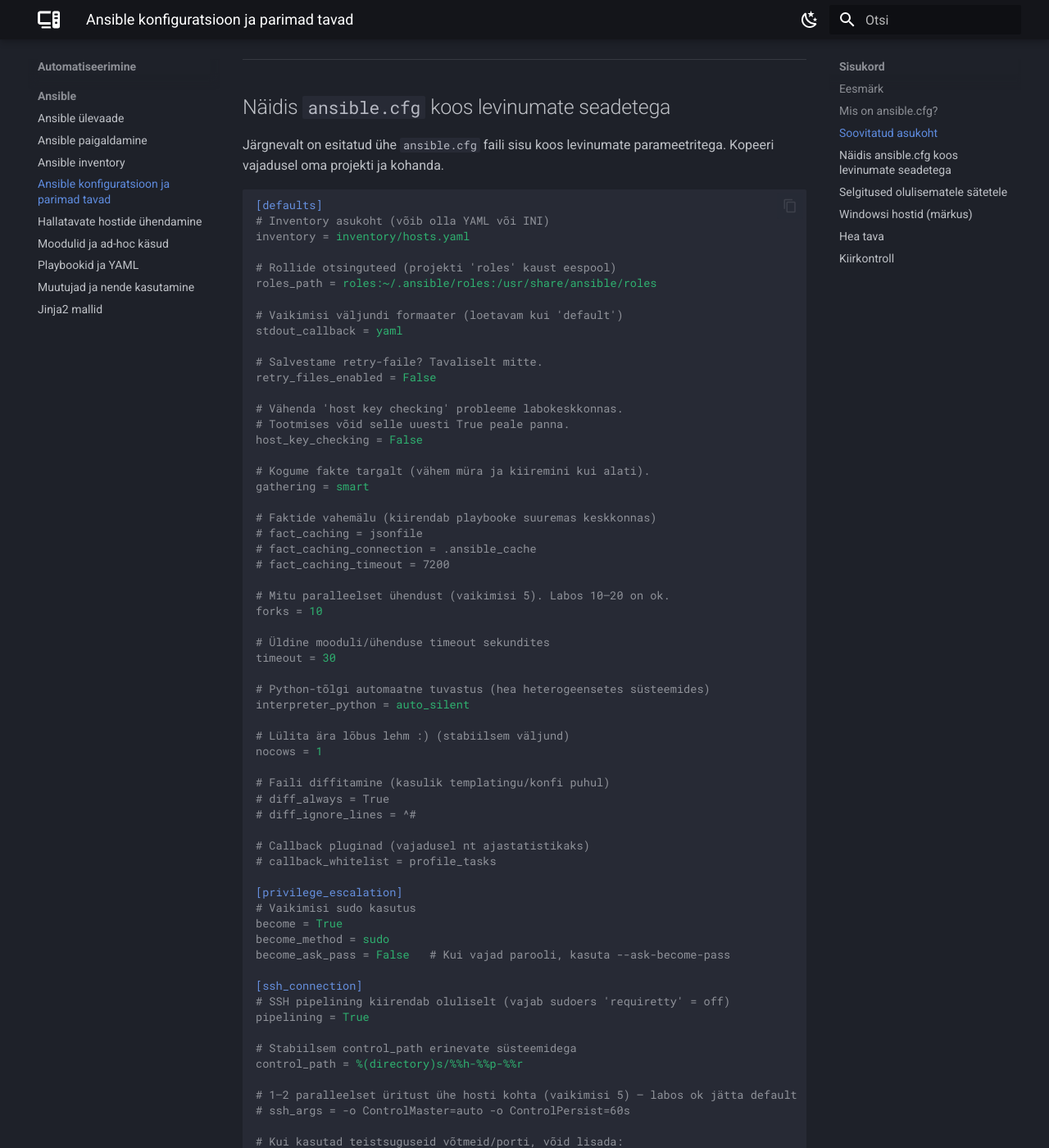
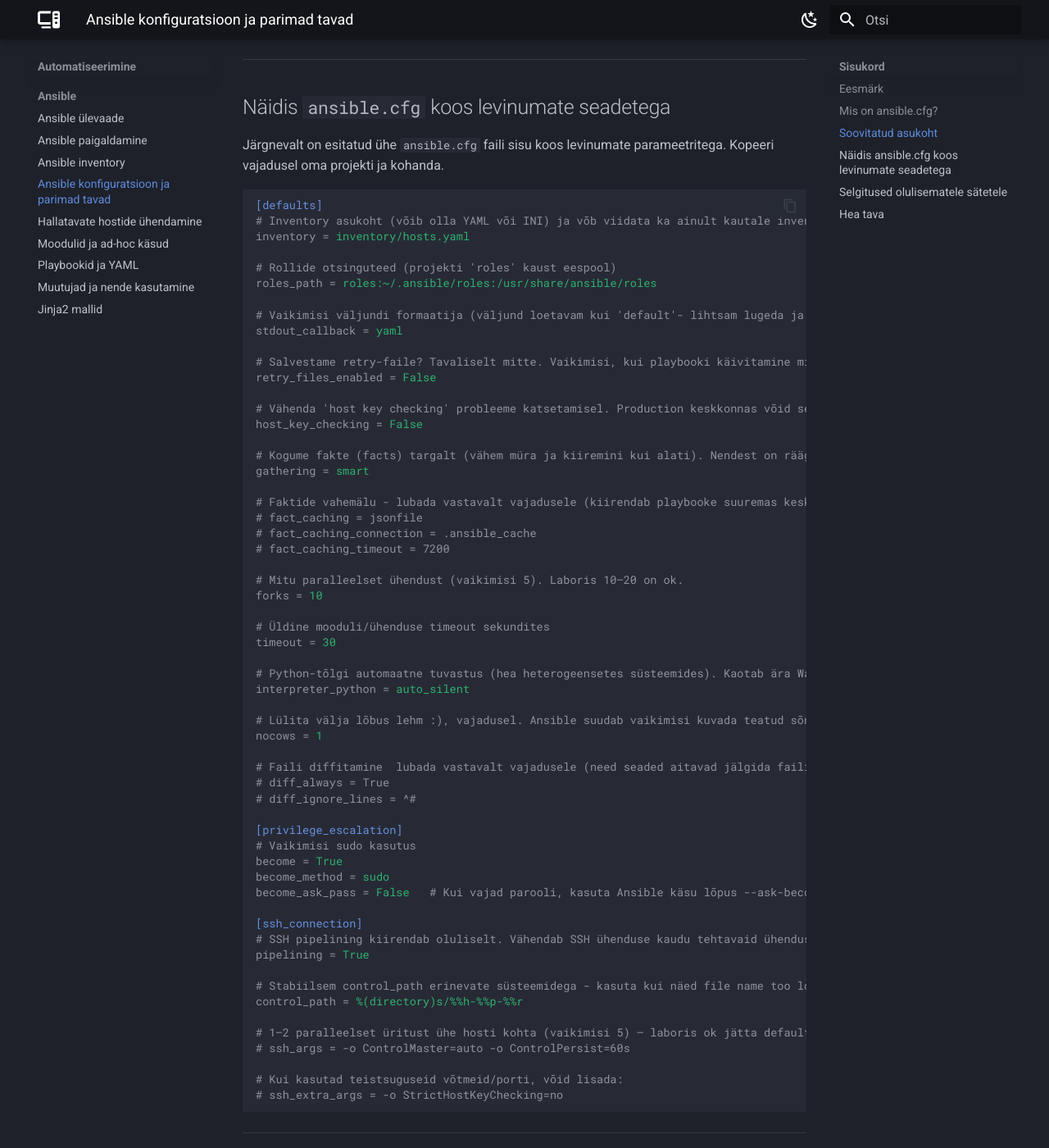
Before and after one commit to priitpaap/priitpaap.github.io, an MkDocs documentation site: the page built from docs/ansible/ansibleconf.md, in a window 1280 px wide and 1400 px high, scrolled down 1133 px. Shown: the whole window at 82% size. Built offline with MkDocs 1.6.1 and Material for MkDocs 9.7.7, drawn with Linux system fonts in a browser that asks for light colours; some of the changed text lies outside the part shown.

Commit message:
Update ansibleconf.md

````diff
--- a/docs/ansible/ansibleconf.md
+++ b/docs/ansible/ansibleconf.md
@@ -49,63 +49,59 @@
 
 ```ini
 [defaults]
-# Inventory asukoht (võib olla YAML või INI)
+# Inventory asukoht (võib olla YAML või INI) ja võb viidata ka ainult kautale inventory/ kui kasutatakse mitut inventory faili.
 inventory = inventory/hosts.yaml
 
 # Rollide otsinguteed (projekti 'roles' kaust eespool)
 roles_path = roles:~/.ansible/roles:/usr/share/ansible/roles
 
-# Vaikimisi väljundi formaater (loetavam kui 'default')
+# Vaikimisi väljundi formaatija (väljund loetavam kui 'default'- lihtsam lugeda ja tõrkeid leida)
 stdout_callback = yaml
 
-# Salvestame retry-faile? Tavaliselt mitte.
+# Salvestame retry-faile? Tavaliselt mitte. Vaikimisi, kui playbooki käivitamine mingil põhjusel ebaõnnestub mõne hosti puhul, loob Ansible sinu töökausta (või määratud kausta) nn *retry-faili*, mille faili lõpp on .retry. See fail sisaldab **nimekirja hostidest, kus playbook ebaõnnestus**. Selle eesmärk on, et saad järgmise käsuga uuesti käivitada playbooki ainult nende probleemsete hostide peal. N: ansible-playbook site.yml --limit @site.retry
 retry_files_enabled = False
 
-# Vähenda 'host key checking' probleeme labokeskkonnas.
-# Tootmises võid selle uuesti True peale panna.
+# Vähenda 'host key checking' probleeme katsetamisel. Production keskkonnas võid selle uuesti True peale panna.
 host_key_checking = False
 
-# Kogume fakte targalt (vähem müra ja kiiremini kui alati).
+# Kogume fakte (facts) targalt (vähem müra ja kiiremini kui alati). Nendest on räägitud playbookide materjalis.
 gathering = smart
 
-# Faktide vahemälu (kiirendab playbooke suuremas keskkonnas)
+# Faktide vahemälu - lubada vastavalt vajadusele (kiirendab playbooke suuremas keskkonnas)
 # fact_caching = jsonfile
 # fact_caching_connection = .ansible_cache
 # fact_caching_timeout = 7200
 
-# Mitu paralleelset ühendust (vaikimisi 5). Labos 10–20 on ok.
+# Mitu paralleelset ühendust (vaikimisi 5). Laboris 10–20 on ok.
 forks = 10
 
 # Üldine mooduli/ühenduse timeout sekundites
 timeout = 30
 
-# Python-tõlgi automaatne tuvastus (hea heterogeensetes süsteemides)
+# Python-tõlgi automaatne tuvastus (hea heterogeensetes süsteemides). Kaotab ära Warning teated, mis on seotud Pythoni versiooni tuvastamisega.
 interpreter_python = auto_silent
 
-# Lülita ära lõbus lehm :) (stabiilsem väljund)
+# Lülita välja lõbus lehm :), vajadusel. Ansible suudab vaikimisi kuvada teatud sõnumeid ja hoiatusi cowsay stiilis (lehmakujuline ASCII-kunst), kui süsteemis on paigaldatud `cowsay` pakett.
 nocows = 1
 
-# Faili diffitamine (kasulik templatingu/konfi puhul)
+# Faili diffitamine  lubada vastavalt vajadusele (need seaded aitavad jälgida failide muutusi, eriti mallide ja konfiguratsioonifailide puhul.)
 # diff_always = True
 # diff_ignore_lines = ^#
-
-# Callback pluginad (vajadusel nt ajastatistikaks)
-# callback_whitelist = profile_tasks
 
 [privilege_escalation]
 # Vaikimisi sudo kasutus
 become = True
 become_method = sudo
-become_ask_pass = False   # Kui vajad parooli, kasuta --ask-become-pass
+become_ask_pass = False   # Kui vajad parooli, kasuta Ansible käsu lõpus --ask-become-pass
 
 [ssh_connection]
-# SSH pipelining kiirendab oluliselt (vajab sudoers 'requiretty' = off)
+# SSH pipelining kiirendab oluliselt. Vähendab SSH ühenduse kaudu tehtavaid ühenduse loomisi ja sulgemisi - suurte ülesannete jaoks kiirem. Vajab sudoers faili muutmist 'sudo visudo' ja lisada faili 'Defaults:student !use_pty' (kui kasutajanimeks on student)
 pipelining = True
 
-# Stabiilsem control_path erinevate süsteemidega
+# Stabiilsem control_path erinevate süsteemidega - kasuta kui näed file name too long teateid.
 control_path = %(directory)s/%%h-%%p-%%r
 
-# 1–2 paralleelset üritust ühe hosti kohta (vaikimisi 5) – labos ok jätta default
+# 1–2 paralleelset üritust ühe hosti kohta (vaikimisi 5) – laboris ok jätta default
 # ssh_args = -o ControlMaster=auto -o ControlPersist=60s
 
 # Kui kasutad teistsuguseid võtmeid/porti, võid lisada:
@@ -129,31 +125,19 @@
 - **pipelining = True** – vähendab SSH round-trip’e; võib vajada sudoers seadistust.
 - **control_path** – lühem/ühtlasem SSH control socketi tee (vältimaks “too long” vigu).
 
----
+Kui soovid kiiresti vaadata, mis on konfiguratsioonis muudetud võrreldes vaikimisi sätetega, siis selleks on eraldi käsk:
 
-## Windowsi hostid (märkus)
-
-Windowsi masinate puhul seadistatakse enamasti **inventorys** vastavad ühenduse argumendid
-(nt `ansible_connection=winrm`, `ansible_user`, `ansible_password`, `ansible_winrm_transport` jne).
-`ansible.cfg` tasemel ei ole tavaliselt vaja eraldi Windows-spetsiifilisi sätteid – need jäävad hosti või grupi muutujatesse.
+```bash
+ansible-config dump --only-changed
+```
 
 ---
 
 ## Hea tava
 
 - Hoia **projekti tasemel** `ansible.cfg`, et seadistused oleksid reprodutseeritavad.
-- Väldi globaalse `/etc/ansible/ansible.cfg` muutmist, kui see pole vältimatu.
+- Kui on olemas globaalne fail `/etc/ansible/ansible.cfg`, siis väldi selle muutmist.
 - Kontrolli muudatusi käsuga `ansible-config dump --only-changed`.
-- Pööra tähelepanu turvalisusele: ära jäta **tootmises** `host_key_checking=False` ja väldi salasõnade hoidmist selges tekstis (kasuta **Ansible Vault**).
+- Pööra tähelepanu turvalisusele: ära jäta **production** keskkonnas `host_key_checking=False` ja väldi salasõnade hoidmist selges tekstis (kasuta **Ansible Vault**).
 
 ---
-
-## Kiirkontroll
-
-```bash
-# Kas see projektikonf on kasutusel?
-ansible --version
-
-# Mis on muudetud võrreldes vaikimisi sätetega?
-ansible-config dump --only-changed
-```
````
